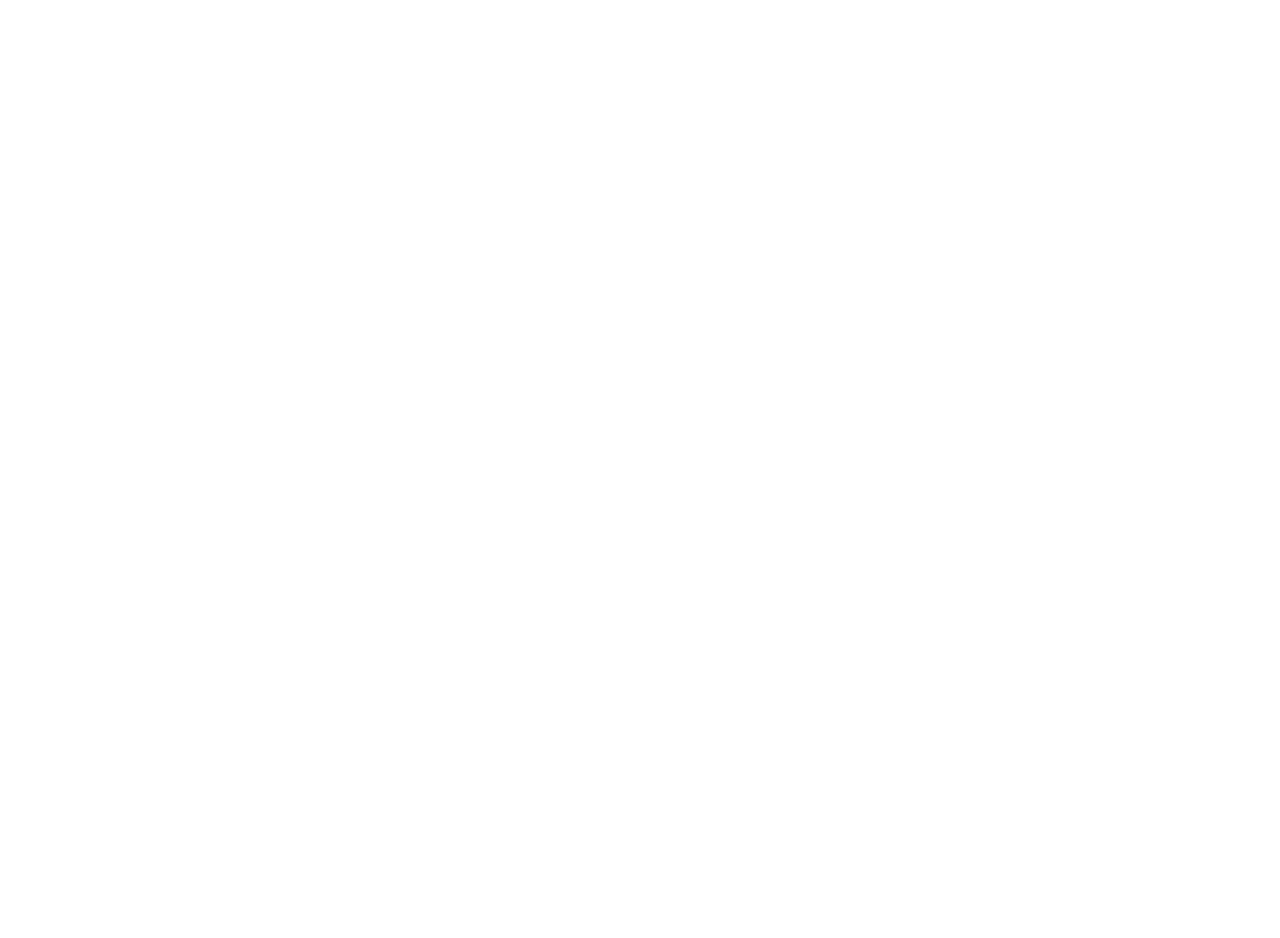
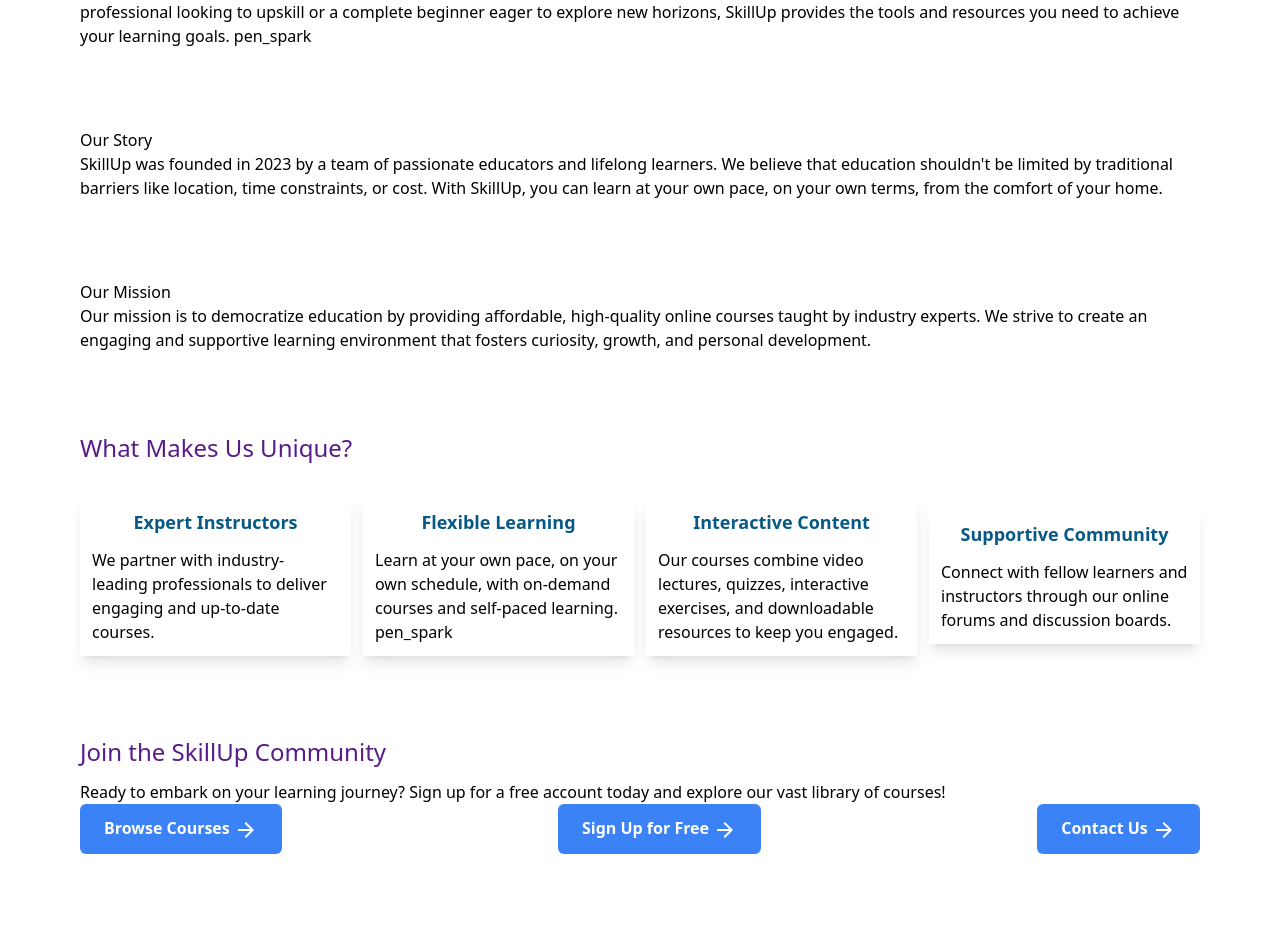
Before and after one commit to MesfinYitbarek/SkillUp, a React (Vite) app in the folder frontend/: page /about in a window 1280 px wide. Shown: the part 224-1162 px from the top of the page. Before the commit the page ends 800 px from the top, so only its background shows below. Built offline with nearby package versions, Linux system fonts and the light colour scheme.

Commit message:
Ui for about page

```diff
--- a/frontend/src/components/About/About.jsx
+++ b/frontend/src/components/About/About.jsx
@@ -1,12 +1,128 @@
-import React from 'react'
-import Header from '../Common/Header'
-
+import React from "react";
+import Header from "../Common/Header";
+import { Link } from "react-router-dom";
+import ArrowForward from "@mui/icons-material/ArrowForward";
 const About = () => {
   return (
     <div>
       <Header />
+      <div className="px-20 py-10 flex flex-col gap-20">
+        <div className=" flex-col flex ">
+          <h2>Welcome to SkillUp! </h2>
+          <h5> Empowering Lifelong Learners</h5>
+          <p>
+            {" "}
+            We're an online learning platform dedicated to making high-quality
+            education accessible to everyone, everywhere. Whether you're a
+            seasoned professional looking to upskill or a complete beginner
+            eager to explore new horizons, SkillUp provides the tools and
+            resources you need to achieve your learning goals. pen_spark
+          </p>
+        </div>
+        <div>
+          <h2>Our Story</h2>
+          <p>
+            SkillUp was founded in 2023 by a team of passionate educators and
+            lifelong learners. We believe that education shouldn't be limited by
+            traditional barriers like location, time constraints, or cost. With
+            SkillUp, you can learn at your own pace, on your own terms, from the
+            comfort of your home.
+          </p>
+        </div>
+        <div>
+          <h2>Our Mission</h2>
+          <p>
+            Our mission is to democratize education by providing affordable,
+            high-quality online courses taught by industry experts. We strive to
+            create an engaging and supportive learning environment that fosters
+            curiosity, growth, and personal development.
+          </p>
+        </div>
+        <div>
+          <h2 className=" text-2xl text-purple-900">What Makes Us Unique?</h2>
+          <div className=" mt-8  grid grid-cols-1 sm:grid-col-2 md:grid-cols-3 lg:grid-cols-4  lg:gap-3  sm:gap-5 justify-between  items-center">
+            <div className="  shadow-lg  p-3 ">
+              <h2 className=" text-center mb-3 text-sky-800 font-semibold text-lg">
+                Expert Instructors
+              </h2>
+              <p>
+                We partner with industry-leading professionals to deliver
+                engaging and up-to-date courses.
+              </p>
+            </div>
+            <div className="  shadow-lg  p-3 ">
+              <h2 className=" text-center mb-3 text-sky-800 font-semibold text-lg">
+                Flexible Learning
+              </h2>
+              <p>
+                Learn at your own pace, on your own schedule, with on-demand
+                courses and self-paced learning. pen_spark
+              </p>
+            </div>
+            <div className="  shadow-lg  p-3 ">
+              <h2 className=" text-center mb-3 text-sky-800 font-semibold text-lg">
+                Interactive Content
+              </h2>
+              <p>
+                {" "}
+                Our courses combine video lectures, quizzes, interactive
+                exercises, and downloadable resources to keep you engaged.
+              </p>
+            </div>
+            <div className="  shadow-lg  p-3 ">
+              <h2 className=" text-center mb-3 text-sky-800 font-semibold text-lg">
+                Supportive Community
+              </h2>
+              <p>
+                {" "}
+                Connect with fellow learners and instructors through our online
+                forums and discussion boards.
+              </p>
+            </div>
+          </div>
+        </div>
+        <div>
+          <h2 className=" mb-3 text-2xl text-purple-900">
+            Join the SkillUp Community
+          </h2>
+          <p>
+            Ready to embark on your learning journey? Sign up for a free account
+            today and explore our vast library of courses!
+          </p>
+          <div className=" sm:flex  justify-between items-center">
+            <Link
+              className=" bg-blue-500 py-3 px-6 text-white font-semibold rounded-md hover:bg-white hover:text-blue-600 hover:border-blue-600 hover:border"
+              to={"/courses"}
+            >
+              <h2>
+                Browse Courses <ArrowForward />
+              </h2>
+            </Link>
+            <Link
+              className=" bg-blue-500 py-3 px-6 text-white font-semibold rounded-md hover:bg-white hover:text-blue-600 hover:border-blue-600 hover:border"
+              to={"/sign-up"}
+            >
+              <h2>
+                Sign Up for Free <ArrowForward />
+              </h2>
+            </Link>
+            <Link
+              className=" bg-blue-500 py-3 px-6 text-white font-semibold rounded-md hover:bg-white hover:text-blue-600 hover:border-blue-600 hover:border"
+              to={"/contact-us"}
+            >
+              <h2>
+                Contact Us <ArrowForward />
+              </h2>
+            </Link>
+          </div>
+        </div>
+
+        <div>
+          <h1>We're excited to be part of your learning journey!</h1>
+        </div>
+      </div>
     </div>
-  )
-}
+  );
+};
 
-export default About
+export default About;
```
